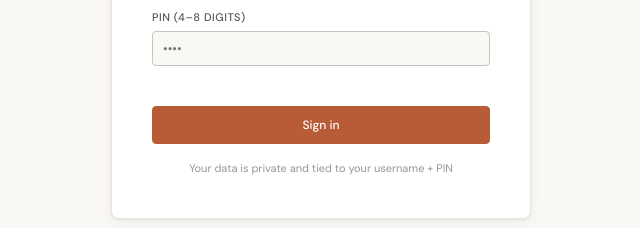
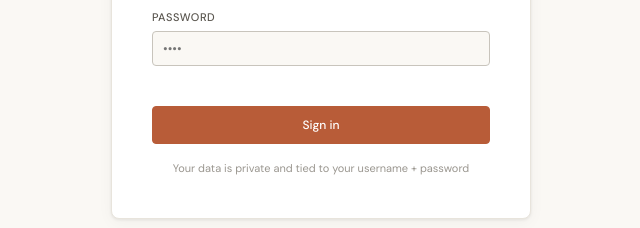
Before and after one commit to FortheLolzahaha-alt/TNHL, a plain HTML site: page index.html in a window 1280 px wide. Shown: the part 418-646 px from the top of the page, 319-959 px from the left. Drawn offline with nearby package versions, Linux system fonts and the light colour scheme.

Commit message:
Update index.html

```diff
--- a/index.html
+++ b/index.html
@@ -167,8 +167,8 @@
         <input class="form-input" id="loginUser" placeholder="Your username" autocomplete="username" />
       </div>
       <div class="form-group">
-        <label class="form-label">PIN (4–8 digits)</label>
-        <input class="form-input" id="loginPin" type="password" placeholder="••••" maxlength="8" inputmode="numeric" />
+        <label class="form-label">Password</label>
+        <input class="form-input" id="loginPin" type="password" placeholder="••••" maxlength="32" />
       </div>
       <div class="form-group" id="accessKeyGroup" style="display:none">
         <label class="form-label">Access Key</label>
@@ -177,7 +177,7 @@
       </div>
       <div id="loginError" style="font-size:12px;color:var(--red);min-height:16px;"></div>
       <button class="btn btn-primary" id="loginBtn" onclick="handleLogin()" style="width:100%;justify-content:center;padding:10px;">Sign in</button>
-      <div style="font-size:11px;color:var(--ink-faint);text-align:center;margin-top:4px;">Your data is private and tied to your username + PIN</div>
+      <div style="font-size:11px;color:var(--ink-faint);text-align:center;margin-top:4px;">Your data is private and tied to your username + password</div>
     </div>
   </div>
 </div>
@@ -425,7 +425,7 @@ async function handleLogin() {
   errEl.textContent = '';
 
   if (!username || username.length < 2) { errEl.textContent = 'Username must be at least 2 characters.'; return; }
-  if (!/^\d{4,8}$/.test(pin))           { errEl.textContent = 'PIN must be 4–8 digits.'; return; }
+  if (!pin || pin.length < 4)           { errEl.textContent = 'Password must be at least 4 characters.'; return; }
 
   if (loginMode === 'create' && accessKey !== SECRET_KEY) {
     errEl.textContent = 'Invalid access key. Contact your manager to get one.';
```
